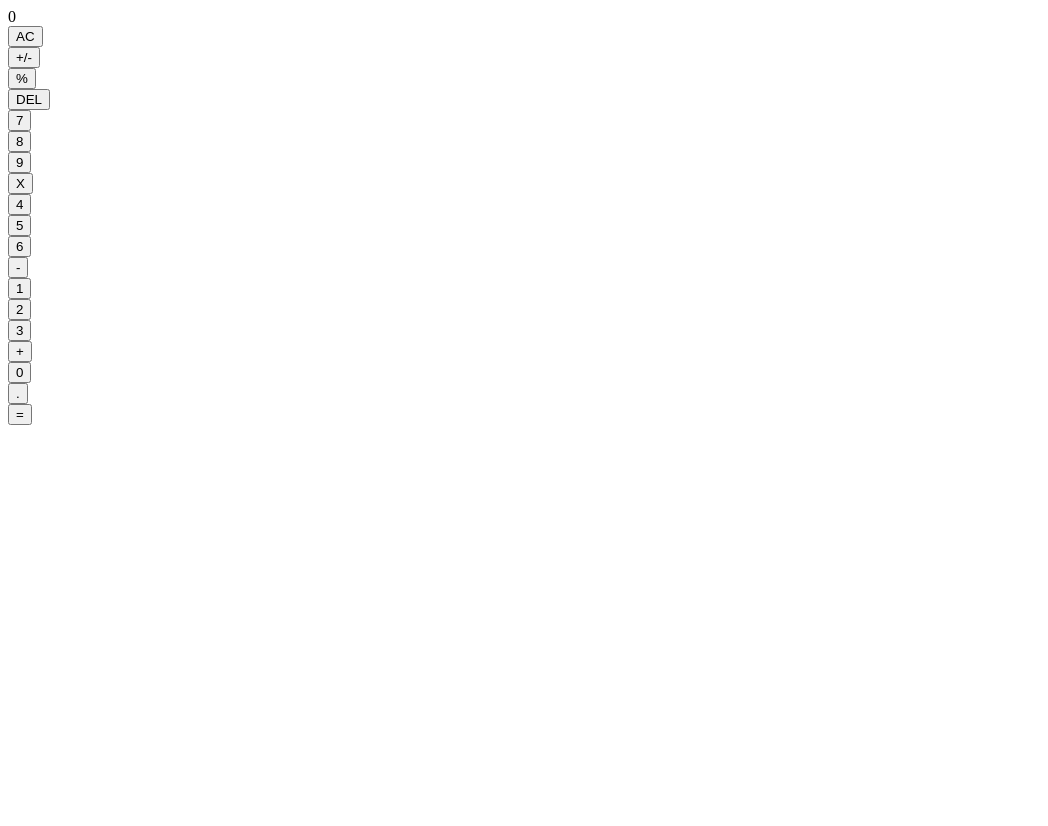
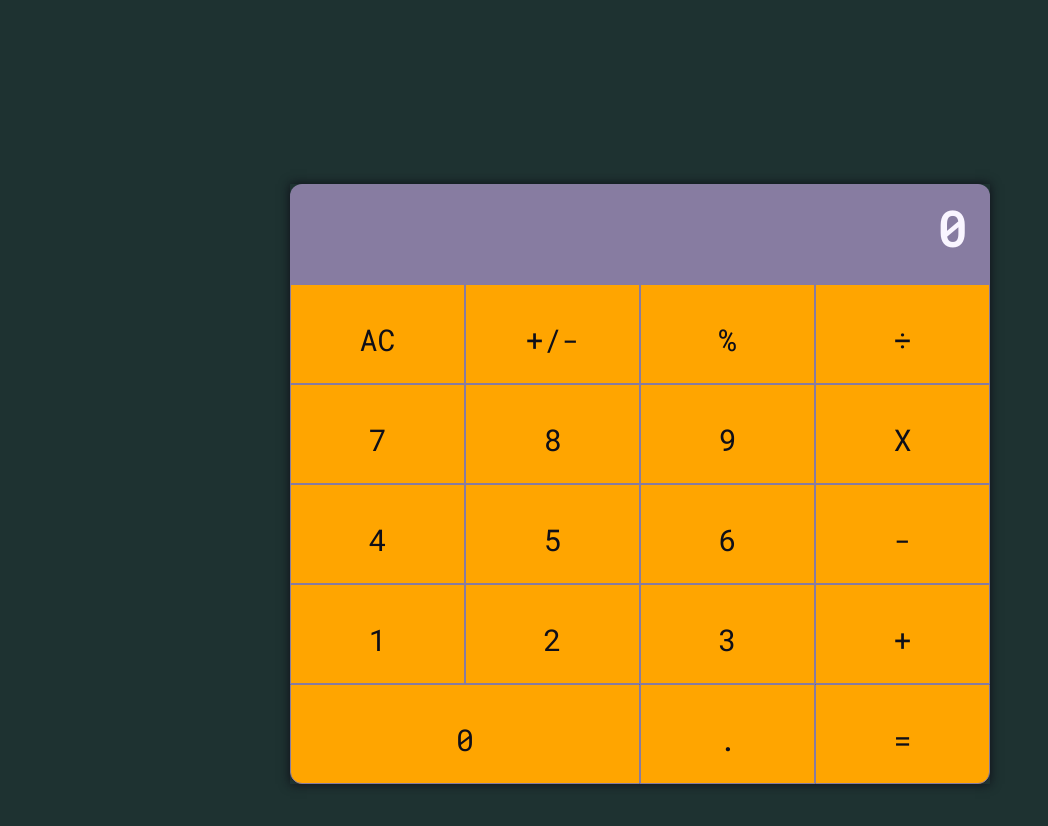
Before and after one commit to marcos-medeiros/calculator-app, a React (Create React App) app: page / in a window 1280 px wide. Shown: the top 826 px of the page, without its empty margins (0-1048 px from the left). Before the commit the page ends 800 px from the top, so only its background shows below. Built offline with nearby package versions, Linux system fonts and the light colour scheme.

Commit message:
Create style for the calculator

```diff
--- a/public/index.html
+++ b/public/index.html
@@ -25,6 +25,7 @@
       Learn how to configure a non-root public URL by running `npm run build`.
     -->
     <title>React App</title>
+    <link href="https://fonts.googleapis.com/css?family=Roboto+Mono&display=swap" rel="stylesheet">
   </head>
   <body>
     <noscript>You need to enable JavaScript to run this app.</noscript>
--- a/src/components/App.js
+++ b/src/components/App.js
@@ -1,6 +1,7 @@
 import React from 'react';
 import Display from './Display';
 import ButtonPanel from './ButtonPanel';
+import '../style/App.css';
 
 class App extends React.Component {
   constructor(props) {
@@ -13,9 +14,11 @@ class App extends React.Component {
   render() {
     const { result } = this.state;
     return (
-      <div>
-        <Display result={result.toString()} />
-        <ButtonPanel />
+      <div className="app">
+          <div className='calculator-div'>
+            <Display result={result.toString()} />
+            <ButtonPanel />
+          </div>
       </div>
     );
   }
--- a/src/components/Button.js
+++ b/src/components/Button.js
@@ -3,15 +3,37 @@ import PropTypes from 'prop-types';
 
 const Button = props => {
   const { name } = props;
+  const { color } = props;
+  const { wide } = props;
+  const {bottomRightRadius} = props;
+  const {bottomLeftRadius} = props;
+  const styles = {
+    flexBasis: wide ? '50%' : '25%',
+    backgroundColor: color,
+    borderBottomRightRadius: bottomRightRadius ? 12 : 0,
+    borderBottomLeftRadius: bottomLeftRadius ? 12 : 0,
+  };
+
   return (
-    <div>
-      <button type="button">
+    <div className='btn' style={styles}>
         {name}
-      </button>
     </div>
   );
 };
 
-Button.propTypes = { name: PropTypes.string.isRequired };
+Button.propTypes = {
+  name: PropTypes.string.isRequired,
+  color: PropTypes.string,
+  wide: PropTypes.bool,
+  bottomLeftRadius: PropTypes.bool,
+  bottomRightRadius: PropTypes.bool,
+};
+
+Button.defaultProps = {
+  color: 'orange',
+  wide: false,
+  bottomLeftRadius: false,
+  bottomRightRadius: false,
+};
 
 export default Button;
--- a/src/components/ButtonPanel.js
+++ b/src/components/ButtonPanel.js
@@ -1,38 +1,41 @@
 import React from 'react';
 import Button from './Button';
 
-const ButtonPanel = () => (
-  <div>
-    <div>
+const ButtonPanel = () => {
+
+  return (
+    <div className='btn-panel'>
+      <div className='btn-group'>
         <Button name="AC" />
         <Button name="+/-" />
         <Button name="%" />
-      <Button name="DEL" />
+        <Button name="÷" />
       </div>
-    <div>
+      <div className='btn-group'>
         <Button name="7" />
         <Button name="8" />
         <Button name="9" />
         <Button name="X" />
       </div>
-    <div>
+      <div className='btn-group'>
         <Button name="4" />
         <Button name="5" />
         <Button name="6" />
         <Button name="-" />
       </div>
-    <div>
+      <div className='btn-group'>
         <Button name="1" />
         <Button name="2" />
         <Button name="3" />
         <Button name="+" />
       </div>
-    <div>
-      <Button name="0" />
+      <div className='btn-group'>
+        <Button name="0" wide={true} bottomLeftRadius={true} />
         <Button name="." />
-      <Button name="=" />
+        <Button name="=" bottomRightRadius={true} />
       </div>
     </div>
   );
+};
 
 export default ButtonPanel;
--- a/src/components/Display.js
+++ b/src/components/Display.js
@@ -4,8 +4,10 @@ import PropTypes from 'prop-types';
 const Display = props => {
   const { result } = props;
   return (
-    <div>
-      {result}
+    <div className='display'>
+      <p>
+        {result}
+      </p>
     </div>
   );
 };
--- /dev/null
+++ b/src/style/App.css
@@ -0,0 +1,66 @@
+body {
+  background-color: #1E3231;
+  font-family: 'Roboto Mono', monospace;
+}
+
+.app {
+  display: flex;
+  flex-direction: row;
+  box-sizing: border-box;
+  margin: 0 auto;
+  background: #1E3231;
+}
+
+.calculator-div {
+  margin: 11em auto;
+  box-shadow: 0 0 10px #0f0f18;
+  max-width: 700px;
+}
+
+.display {
+  border-top-left-radius: 12px;
+  border-top-right-radius: 12px;
+  height: 100px;
+  background-color: #877CA1;
+  color: #F9F5FF;
+  font-weight: bold;
+  display: flex;
+  align-content: flex-end;
+  width: auto;
+  font-size: 3em;
+  position: relative;
+}
+
+.display p {
+  position: absolute;
+  right: 0.5em;
+  bottom: 0.5em;
+  margin: 0;
+}
+
+.btn-panel {
+  display: flex;
+  flex-direction: column;
+  box-sizing: border-box;
+  margin: 0 auto;
+  width: 700px;
+  border-bottom-left-radius: 12px;
+  border-bottom-right-radius: 12px;
+  background-color: #0f0f18;
+  height: auto;
+}
+
+.btn-group {
+  display: flex;
+  height: 100px;
+}
+
+.btn {
+  text-align: center;
+  border: 1px solid #877CA1;
+  height: 100px;
+  box-sizing: border-box;
+  font-size: 30px;
+  color: #0f0f18;
+  padding-top:35px;
+}
```
Lines whose indentation alone changed are shown as unchanged.
